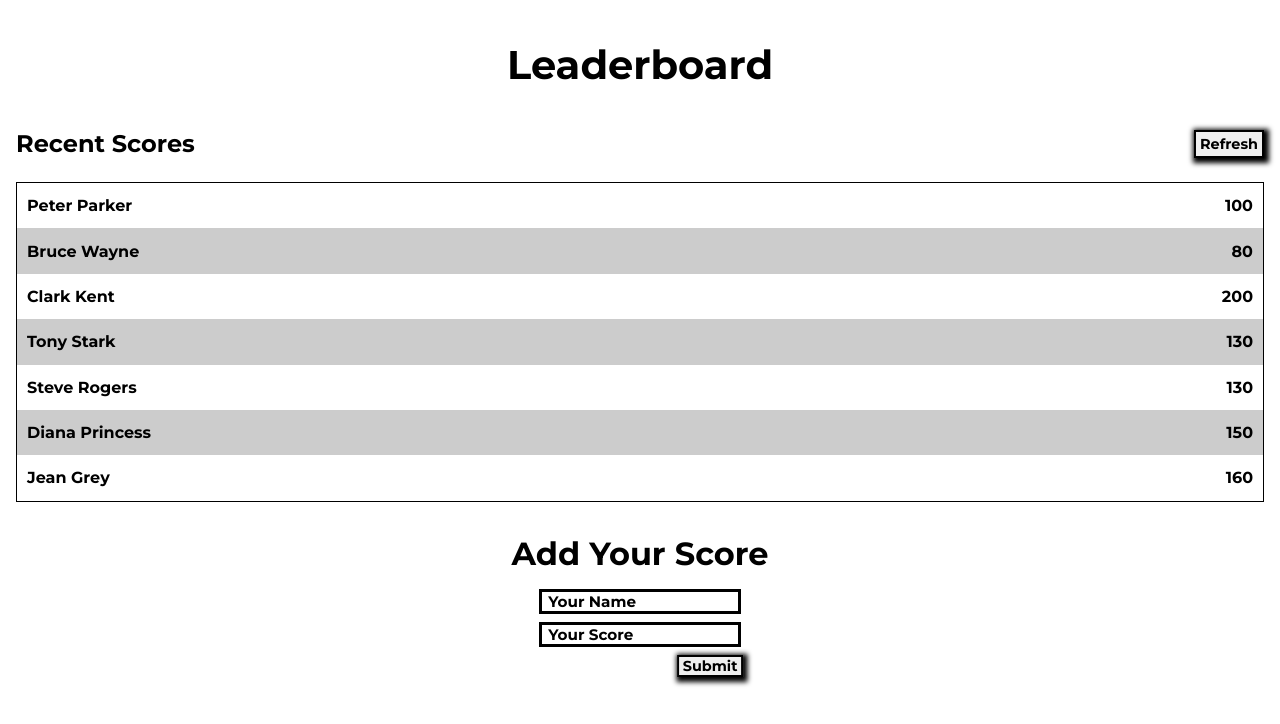
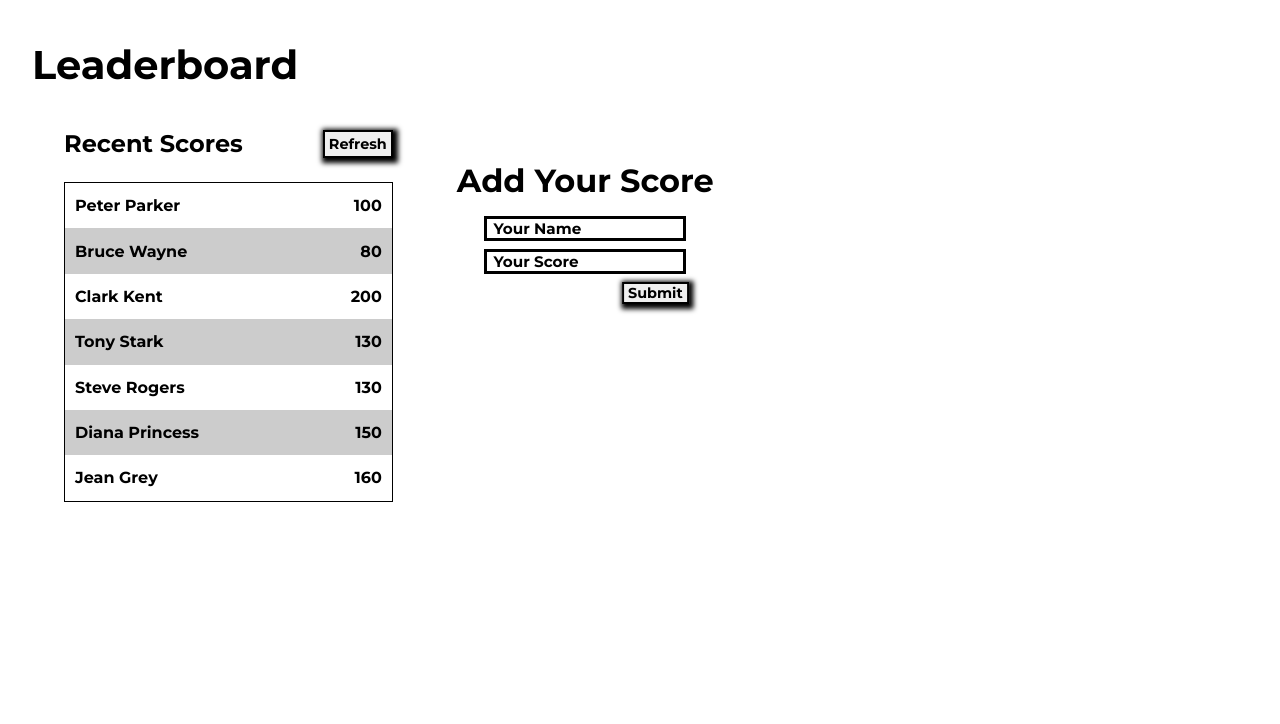
Before and after one commit to Gambit142/Leaderboard, a website built with webpack: page src/index.html in a window 1280 px wide. Built offline with nearby package versions, Linux system fonts and the light colour scheme.

Commit message:
Style the HTML elements to look different for the desktop version

```diff
--- a/src/style.css
+++ b/src/style.css
@@ -91,3 +91,22 @@ input {
   text-align: end;
   transform: translateX(4.38rem);
 }
+
+@media only screen and (min-width: 768px) {
+  .header {
+    text-align: start;
+    margin-left: 2rem;
+  }
+
+  .general-container {
+    display: flex;
+  }
+
+  .scores-container {
+    margin: 0 4rem 0 4rem;
+  }
+
+  .scores-header-div {
+    gap: 5rem;
+  }
+}
```
